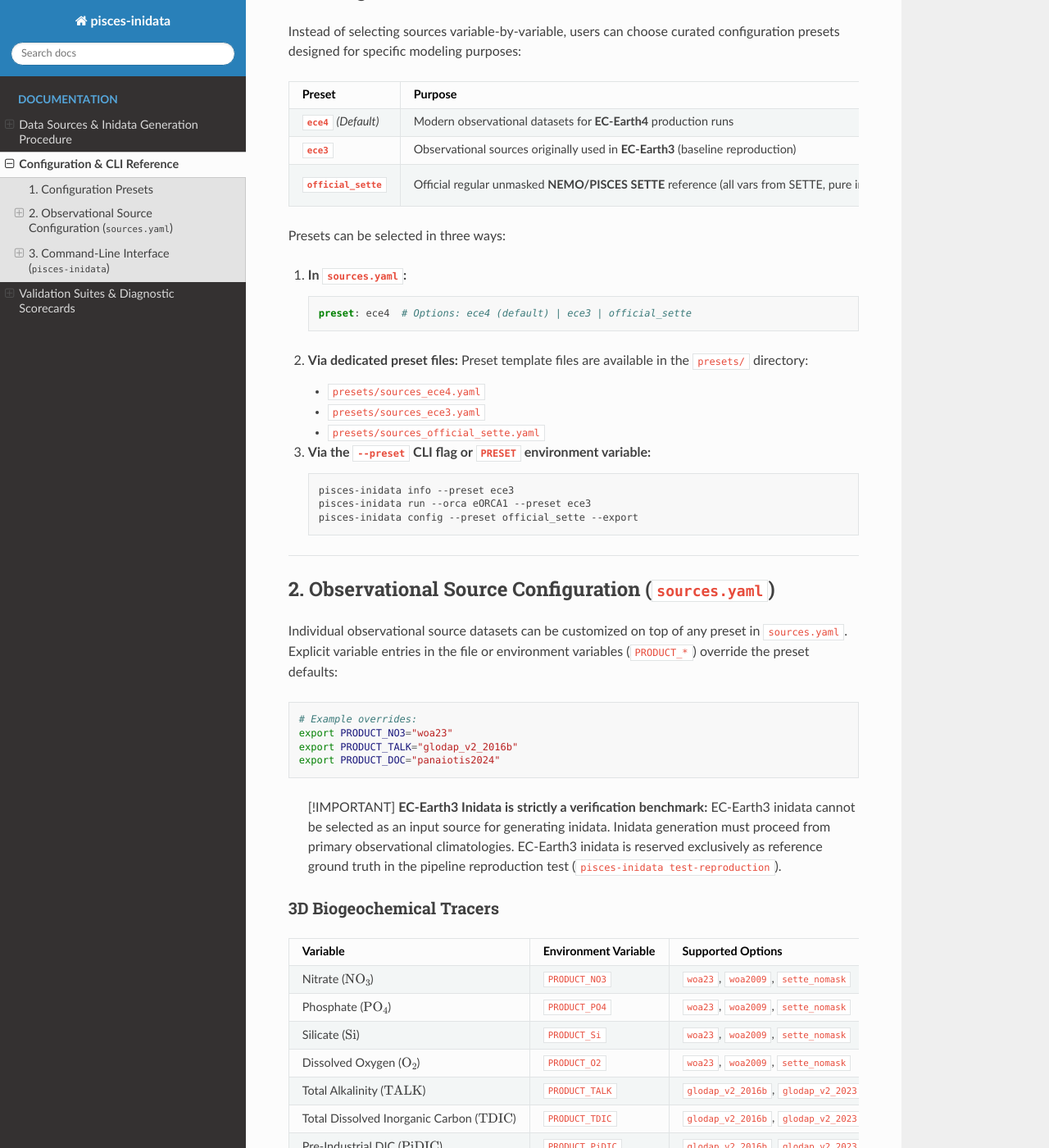
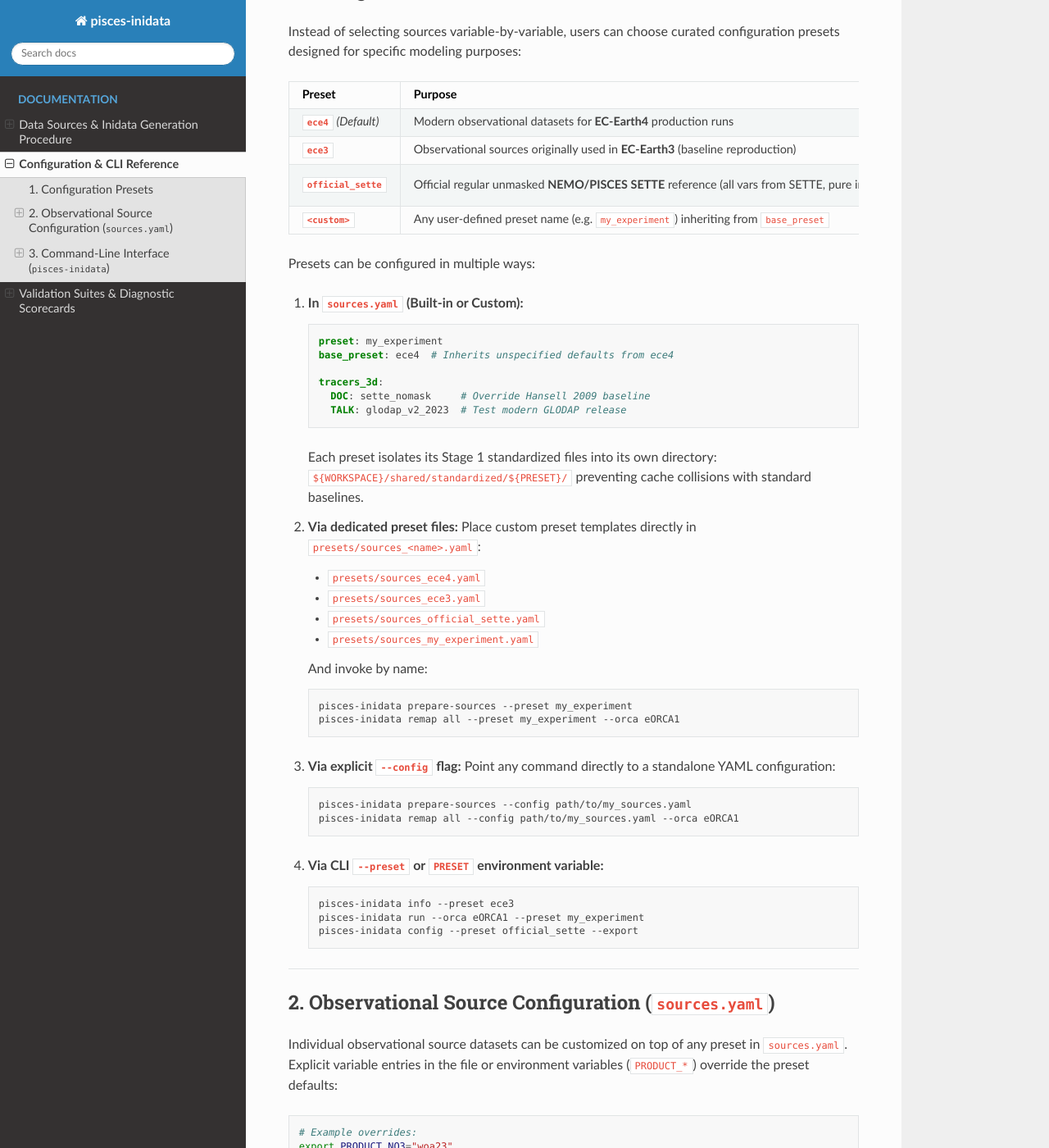
Before and after one commit to vlap/pisces-inidata, a Sphinx documentation site: the page built from docs/configuration.md, in a window 1280 px wide and 1400 px high, scrolled down 288 px. Shown: the whole window at 82% size. Built offline with Sphinx 7.4.7 and the Read the Docs theme 3.1.0, drawn with Linux system fonts in a browser that asks for light colours.

Commit message:
feat(config): enable arbitrary custom presets, base_preset inheritance, and --config CLI support

````diff
--- a/docs/configuration.md
+++ b/docs/configuration.md
@@ -13,22 +13,47 @@
 | **`ece4`** *(Default)* | Modern observational datasets for **EC-Earth4** production runs | WOA23 (102 levels) | GLODAPv2.2016b | Panaïotis et al. 2024 (ML) | Tagliabue (2012) & SETTE |
 | **`ece3`** | Observational sources originally used in **EC-Earth3** (baseline reproduction) | WOA2009 | GLODAPv1.1 | Hansell (2009) | Tagliabue (2012) & SETTE |
 | **`official_sette`** | Official regular unmasked **NEMO/PISCES SETTE** reference (all vars from SETTE, pure interpolation) | `sette_nomask` | `sette_nomask` | `sette_nomask` | `sette_nomask` & `sette_orca2` |
+| **`<custom>`** | Any user-defined preset name (e.g. `my_experiment`) inheriting from `base_preset` | Configurable | Configurable | Configurable | Configurable |
 
-Presets can be selected in three ways:
+Presets can be configured in multiple ways:
 
-1. **In `sources.yaml`:**
+1. **In `sources.yaml` (Built-in or Custom):**
    ```yaml
-   preset: ece4  # Options: ece4 (default) | ece3 | official_sette
+   preset: my_experiment
+   base_preset: ece4  # Inherits unspecified defaults from ece4
+
+   tracers_3d:
+     DOC: sette_nomask     # Override Hansell 2009 baseline
+     TALK: glodap_v2_2023  # Test modern GLODAP release
    ```
+   Each preset isolates its Stage 1 standardized files into its own directory:
+   `${WORKSPACE}/shared/standardized/${PRESET}/`
+   preventing cache collisions with standard baselines.
+
 2. **Via dedicated preset files:**
-   Preset template files are available in the `presets/` directory:
+   Place custom preset templates directly in `presets/sources_<name>.yaml`:
    - `presets/sources_ece4.yaml`
    - `presets/sources_ece3.yaml`
    - `presets/sources_official_sette.yaml`
-3. **Via the `--preset` CLI flag or `PRESET` environment variable:**
+   - `presets/sources_my_experiment.yaml`
+
+   And invoke by name:
+   ```bash
+   pisces-inidata prepare-sources --preset my_experiment
+   pisces-inidata remap all --preset my_experiment --orca eORCA1
+   ```
+
+3. **Via explicit `--config` flag:**
+   Point any command directly to a standalone YAML configuration:
+   ```bash
+   pisces-inidata prepare-sources --config path/to/my_sources.yaml
+   pisces-inidata remap all --config path/to/my_sources.yaml --orca eORCA1
+   ```
+
+4. **Via CLI `--preset` or `PRESET` environment variable:**
    ```bash
    pisces-inidata info --preset ece3
-   pisces-inidata run --orca eORCA1 --preset ece3
+   pisces-inidata run --orca eORCA1 --preset my_experiment
    pisces-inidata config --preset official_sette --export
    ```
 
--- a/sources.yaml
+++ b/sources.yaml
@@ -8,12 +8,16 @@
 #   - ece3           : Observational sources originally used in EC-Earth3
 #                      (WOA2009, GLODAPv1.1, Hansell 2009 DOC, Tagliabue Fe)
 #   - official_sette : Official regular unmasked NEMO/PISCES reference (all sette)
+#   - <custom>       : Any custom preset name (e.g. my_experiment).
+#                      Unspecified tracers inherit from base_preset (default: ece4).
+#                      Standardized files are cleanly isolated in shared/standardized/<preset>/
 #
-# Preset files can also be loaded directly from the presets/ directory.
+# Preset files can also be loaded directly from the presets/ directory (e.g. presets/sources_<preset>.yaml).
 # Any explicit variable below overrides the preset default.
 # ==============================================================================
 
 preset: ece4
+# base_preset: ece4  # Optional: base preset to inherit defaults from when defining a custom preset name
 
 tracers_3d:
   # Nitrate (NO3):
````
Also changed, not shown: 5 other files.
